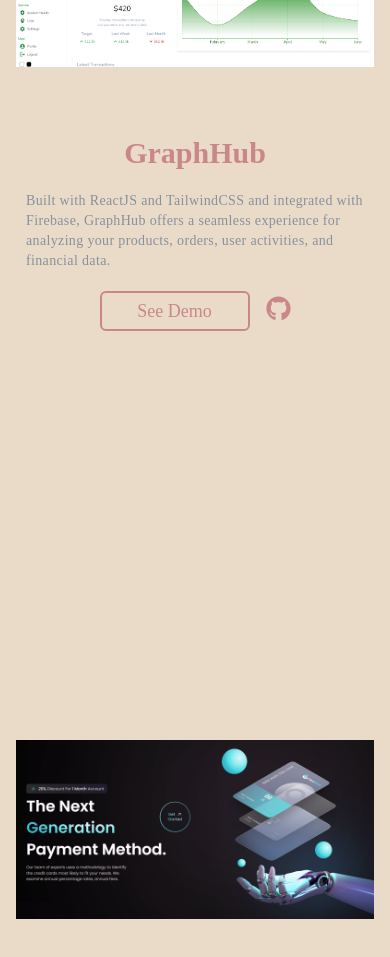
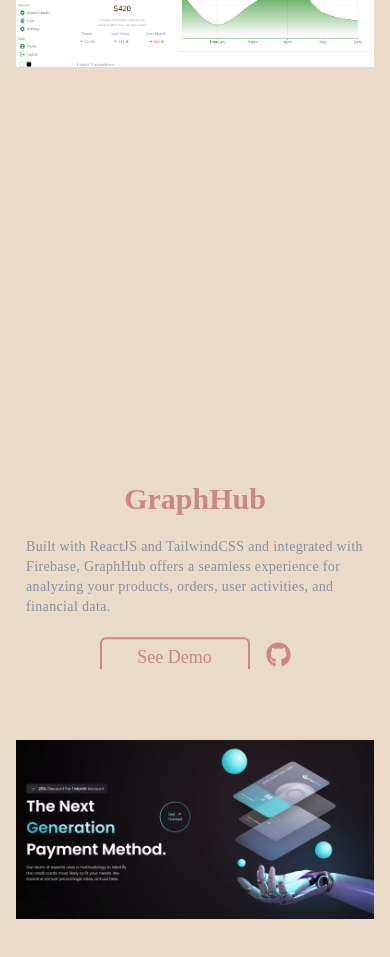
Before and after one commit to FatemeGhalandari/fatemeghalandari.github.io, a React (Vite) app: page / in a window 390 px wide. Shown: the part 5200-6157 px from the top of the page. Built offline with nearby package versions, Linux system fonts and the light colour scheme.

Commit message:
style: Update Single component layout for better responsiveness

```diff
--- a/src/components/Single.jsx
+++ b/src/components/Single.jsx
@@ -11,7 +11,7 @@
     target: ref,
   });
 
-  const y = useTransform(scrollYProgress, [0, 1], [-500, 500]);
+  const y = useTransform(scrollYProgress, [0, 1], [0, 500]);
 
   return (
     <section>
@@ -28,7 +28,7 @@
             />
           </div>
           <motion.div
-            className="flex-[1] flex flex-col gap-5 !transform-none sm:p-0 p-2.5 sm:items-start items-center text-center"
+            className="flex-[1] flex flex-col gap-5 sm:p-0 p-2.5 sm:items-start items-center text-center"
             style={{ y }}
           >
             <h2 className="sm:text-5xl text-3xl font-merriweather font-semibold text-[#CA8787]">
@@ -40,12 +40,12 @@
             <div className="flex flex-row gap-4 justify-center items-center">
               <button
                 onClick={() => window.open(item.demo)}
-                className="sm:p-2 p-1 sm:w-[200px] w-[150px]  border-2 rounded-md border-[#CA8787] text-[#CA8787] hover:bg-[#CA8787] hover:text-black transition duration-300 ease-in-out"
+                className="z-[3] sm:p-2 p-1 sm:w-[200px] w-[150px]  border-2 rounded-md border-[#CA8787] text-[#CA8787] hover:bg-[#CA8787] hover:text-black transition duration-300 ease-in-out"
               >
                 {" "}
                 <span className="font-merriweather text-lg"> See Demo</span>
               </button>
-              <a href={item.git}>
+              <a href={item.git} className="z-[3]">
                 <FontAwesomeIcon
                   icon={faGithub}
                   style={{ width: "25px", height: "25px", color: "#CA8787" }}
```
